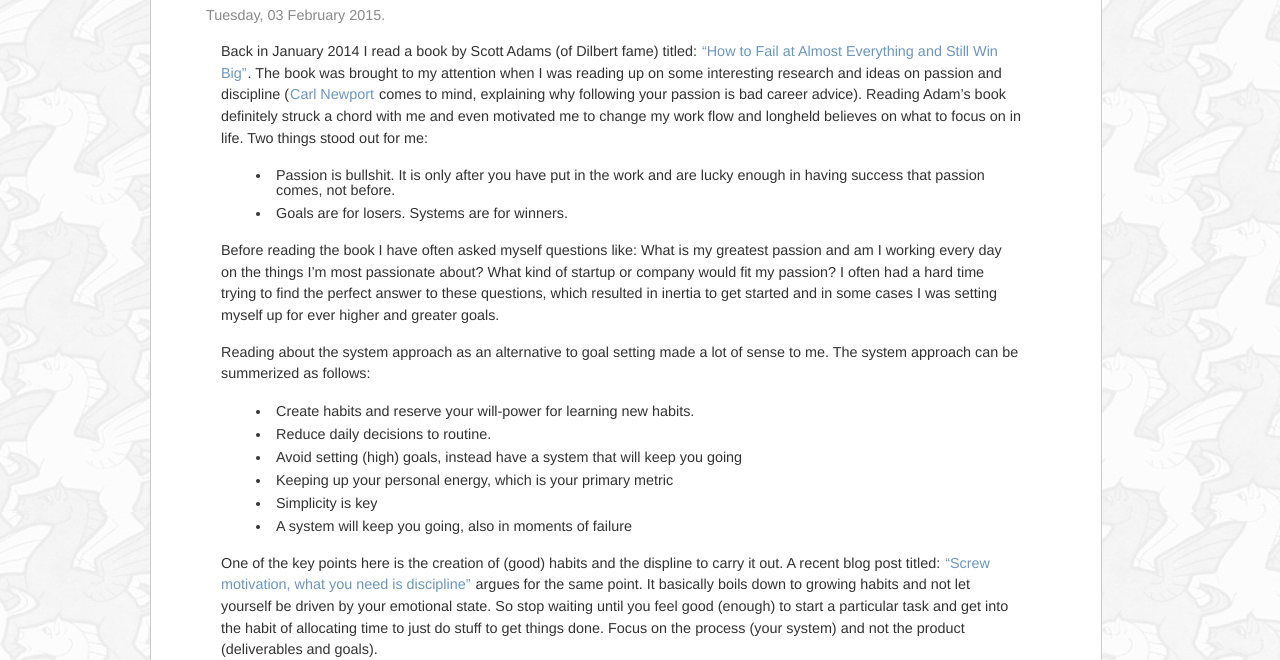
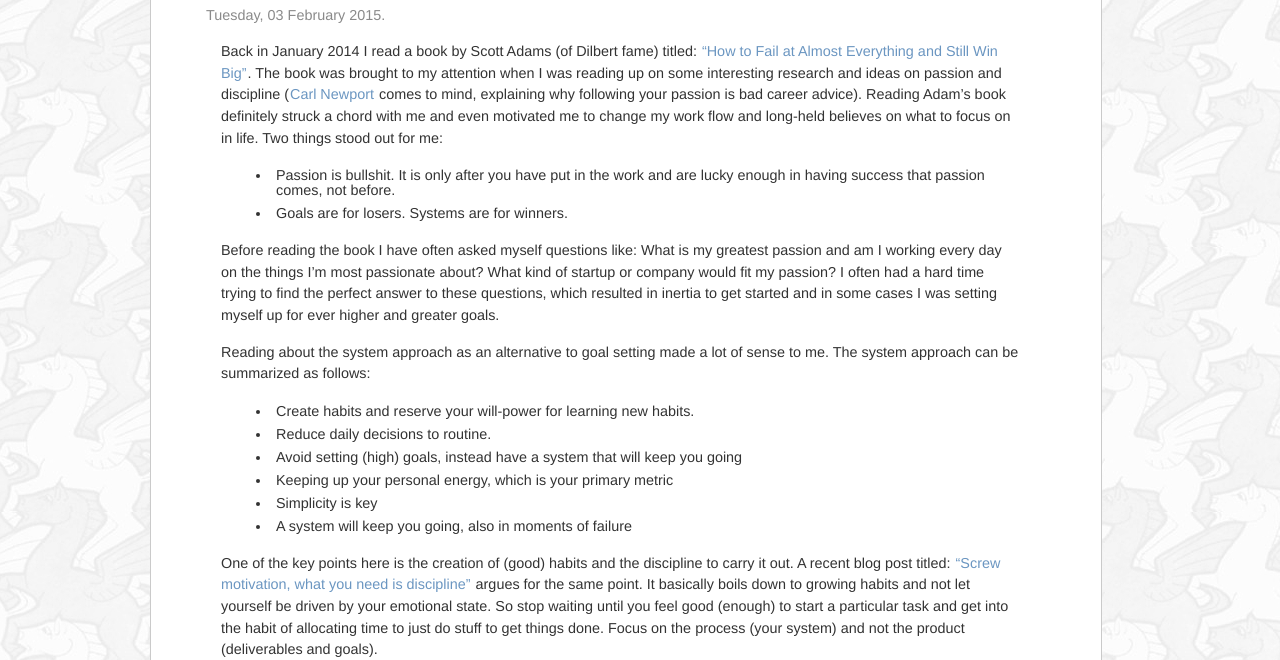
Before and after one commit to beatlevic/beatletech, a Jekyll site: the page built from _posts/2015-02-03-my-system-to-win-big.markdown, in a window 1280 px wide and 1400 px high. Shown: the part 283-943 px from the top of the window. Built offline with Jekyll 4.4.1, drawn with Linux system fonts in a browser that asks for light colours; nearby versions of some CDN libraries; Markdown is read by kramdown in place of the engine named in the settings; comment, search, counter and statistics services are not loaded; some of the changed text lies outside the part shown.

Commit message:
My System typos

```diff
--- a/_posts/2015-02-03-my-system-to-win-big.markdown
+++ b/_posts/2015-02-03-my-system-to-win-big.markdown
@@ -12,7 +12,7 @@
 The book was brought to my attention when I was reading up on some interesting research and ideas on
 passion and discipline ([Carl Newport](https://www.youtube.com/watch?v=qwOdU02SE0w) comes to mind,
 explaining why following your passion is bad career advice). Reading Adam's book definitely struck a
-chord with me and even motivated me to change my work flow and longheld believes on what to focus on
+chord with me and even motivated me to change my work flow and long-held believes on what to focus on
 in life. Two things stood out for me:
 
 - Passion is bullshit. It is only after you have put in the work and are lucky enough in having
@@ -25,7 +25,7 @@
 inertia to get started and in some cases I was setting myself up for ever higher and greater goals.
 
 Reading about the system approach as an alternative to goal setting made a lot of sense to me. The
-system approach can be summerized as follows:
+system approach can be summarized as follows:
 
 - Create habits and reserve your will-power for learning new habits.
 - Reduce daily decisions to routine.
@@ -34,7 +34,7 @@
 - Simplicity is key
 - A system will keep you going, also in moments of failure
 
-One of the key points here is the creation of (good) habits and the displine to carry it out. A
+One of the key points here is the creation of (good) habits and the discipline to carry it out. A
 recent blog post titled:
 ["Screw motivation, what you need is discipline"](http://www.wisdomination.com/screw-motivation-what-you-need-is-discipline/)
 argues for the same point. It basically boils down to growing habits and not let yourself be driven by your emotional state.
```
Also changed, not shown: other parts of _posts/2015-02-03-my-system-to-win-big.markdown (+2 -2 lines), 3 other files.
